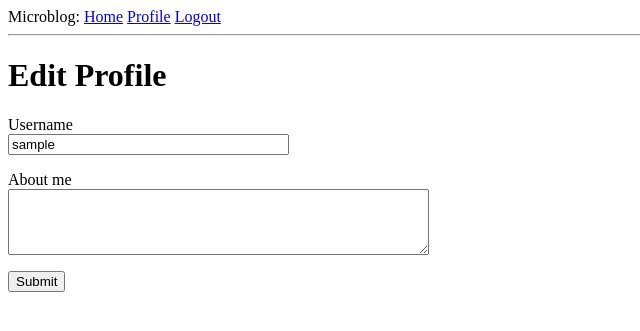
After one commit to dinesh-yadav/microblog, a Flask app: page /edit_profile in a window 1280 px wide. The commit adds this page. Shown: the top 331 px of the page, without its empty margins (0-640 px from the left). Run offline with Flask 2, Linux system fonts and the light colour scheme; the visitor is signed in with stand-in values (Sample User, id 1); data comes from the database, SQL or seed files in the repository; both versions use the stored data as it was after the commit.

Commit message:
Chapter 6: Profile Page and Avatars

```diff
--- a/app/forms.py
+++ b/app/forms.py
@@ -1,6 +1,6 @@
 from flask_wtf import FlaskForm
-from wtforms import StringField, PasswordField, BooleanField, SubmitField
-from wtforms.validators import ValidationError, DataRequired, Email, EqualTo
+from wtforms import StringField, TextAreaField, PasswordField, BooleanField, SubmitField
+from wtforms.validators import ValidationError, DataRequired, Email, EqualTo, Length
 from app.models import User
 
 class LoginForm(FlaskForm):
@@ -26,3 +26,8 @@ class RegistrationForm(FlaskForm):
 		user = User.query.filter_by(email=email.data).first()
 		if user is not None:
 			raise ValidationError('Please use a different email address.')
+
+class EditProfileForm(FlaskForm):
+	username = StringField('Username', validators=[DataRequired()])
+	about_me = TextAreaField('About me', validators=[Length(min=0, max=140)])
+	submit = SubmitField('Submit')
--- a/app/models.py
+++ b/app/models.py
@@ -3,7 +3,7 @@ from app import db
 from app import login
 from werkzeug.security import generate_password_hash, check_password_hash
 from flask_login import UserMixin
-
+from hashlib import md5
 
 class User(UserMixin, db.Model):
 	id = db.Column(db.Integer, primary_key=True)
@@ -11,6 +11,8 @@ class User(UserMixin, db.Model):
 	email = db.Column(db.String(120), index=True, unique=True)
 	password_hash = db.Column(db.String(128))
 	posts = db.relationship('Post',backref='author',lazy='dynamic')
+	about_me = db.Column(db.String(140))
+	last_seen = db.Column(db.DateTime, default=datetime.utcnow)
 
 	def __repr__(self):
 		return '<User {}>'.format(self.username)
@@ -20,6 +22,11 @@ class User(UserMixin, db.Model):
 
 	def check_password(self,password):
 		return check_password_hash(self.password_hash,password)
+
+	def avatar(self,size):
+		digest = md5(self.email.lower().encode('utf-8')).hexdigest()
+		return 'https://www.gravatar.com/avatar/{}?d=identicon&s={}'.format(
+            digest, size)
 
 class Post(db.Model):
 	id = db.Column(db.Integer, primary_key=True)
--- a/app/routes.py
+++ b/app/routes.py
@@ -8,8 +8,8 @@ from flask_login import logout_user
 from flask_login import login_required
 from app.models import User
 from app import db
-from app.forms import RegistrationForm
-
+from app.forms import RegistrationForm, EditProfileForm
+from datetime import datetime
 
 @app.route('/')
 @app.route('/index')
@@ -67,3 +67,36 @@ def register():
         flash('Congratulations, you are now a registered user!')
         return redirect(url_for('login'))
     return render_template('register.html', title='Register', form=form)
+
+@app.route('/user/<username>')
+@login_required
+def user(username):
+	user = User.query.filter_by(username=username).first_or_404()
+	posts = [
+	    {'author': user, 'body': 'Test post #1'},
+	    {'author': user, 'body': 'Test post #2'}
+	]
+	return render_template('user.html', user=user, posts=posts)
+
+
+@app.before_request
+def before_request():
+	if current_user.is_authenticated:
+		current_user.last_seen = datetime.utcnow()
+		db.session.commit()
+
+@app.route('/edit_profile', methods=['GET', 'POST'])
+@login_required
+def edit_profile():
+	form = EditProfileForm()
+	if form.validate_on_submit():
+		current_user.username = form.username.data
+		current_user.about_me = form.about_me.data
+		db.session.commit()
+		flash('Your changes have been saved.')
+		return redirect(url_for('edit_profile'))
+	elif request.method == 'GET':
+		form.username.data = current_user.username
+		form.about_me.data = current_user.about_me
+	return render_template('edit_profile.html', title='Edit Profile',
+				form=form)
--- /dev/null
+++ b/app/templates/_post.html
@@ -0,0 +1,6 @@
+	<table>
+	    <tr valign="top">
+		<td><img src="{{ post.author.avatar(36) }}"></td>
+		<td>{{ post.author.username }} says: <br>{{ post.body }}</td>
+	    </tr>
+	</table>
--- a/app/templates/base.html
+++ b/app/templates/base.html
@@ -13,6 +13,7 @@
 	    {% if current_user.is_anonymous %}
 	    <a href="{{ url_for('login') }}">Login</a>
 	    {% else %}
+	    <a href="{{ url_for('user', username=current_user.username) }}">Profile</a>
 	    <a href="{{ url_for('logout') }}">Logout</a>
 	    {% endif %}
 	</div>
--- /dev/null
+++ b/app/templates/edit_profile.html
@@ -0,0 +1,23 @@
+{% extends "base.html" %}
+
+{% block content %}
+	<h1>Edit Profile</h1>
+	<form action="" method="post">
+	    {{ form.hidden_tag() }}
+	    <p>
+		{{ form.username.label }}<br>
+		{{ form.username(size=32) }}<br>
+		{% for error in form.username.errors %}
+		<span style="color: red;">[{{ error }}]</span>
+		{% endfor %}
+	    </p>
+	    <p>
+		{{ form.about_me.label }}<br>
+		{{ form.about_me(cols=50, rows=4) }}<br>
+		{% for error in form.about_me.errors %}
+		<span style="color: red;">[{{ error }}]</span>
+		{% endfor %}
+	    </p>
+	    <p>{{ form.submit() }}</p>
+	</form>
+{% endblock %}
```
Also changed, not shown: app/templates/user.html (added, +21 -0 lines), migrations/versions/a23c7fbd4f4e_new_fields_in_user_model.py (added, +30 -0 lines), app.db, 1 other file.
